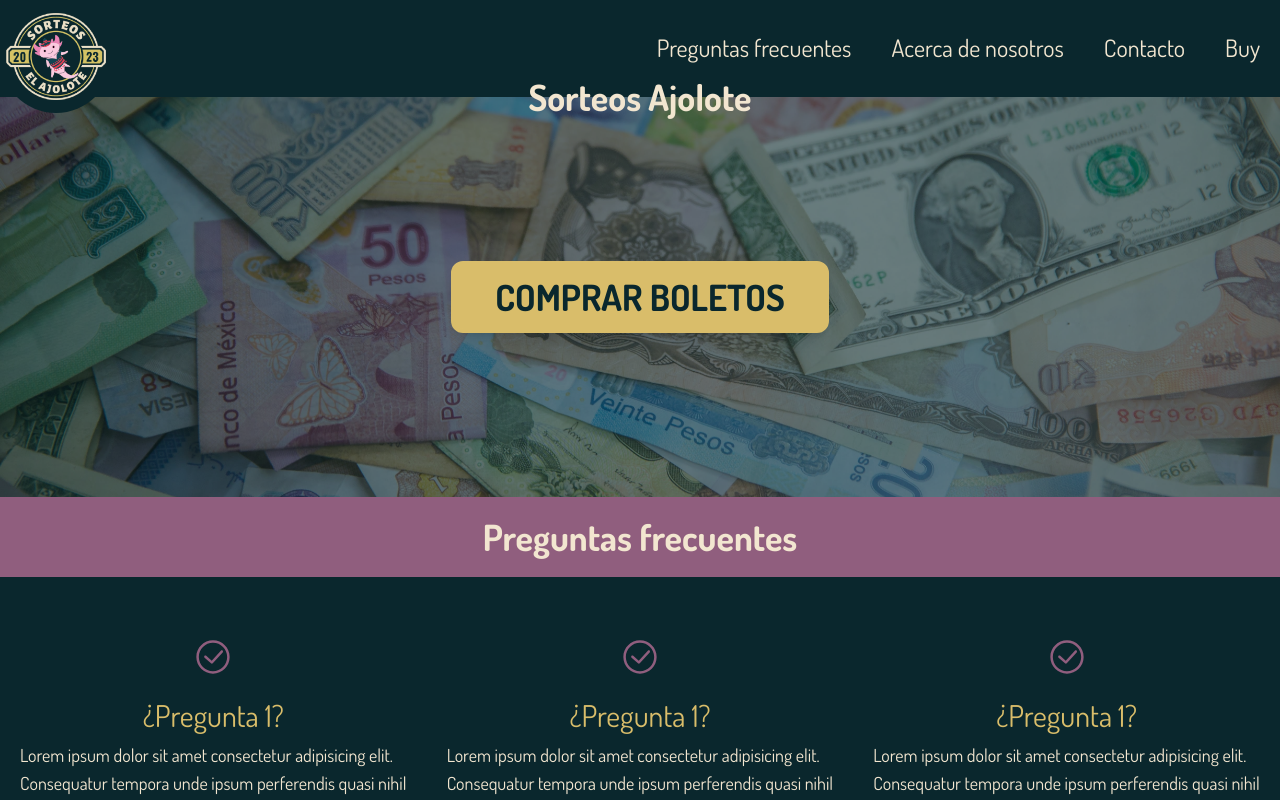
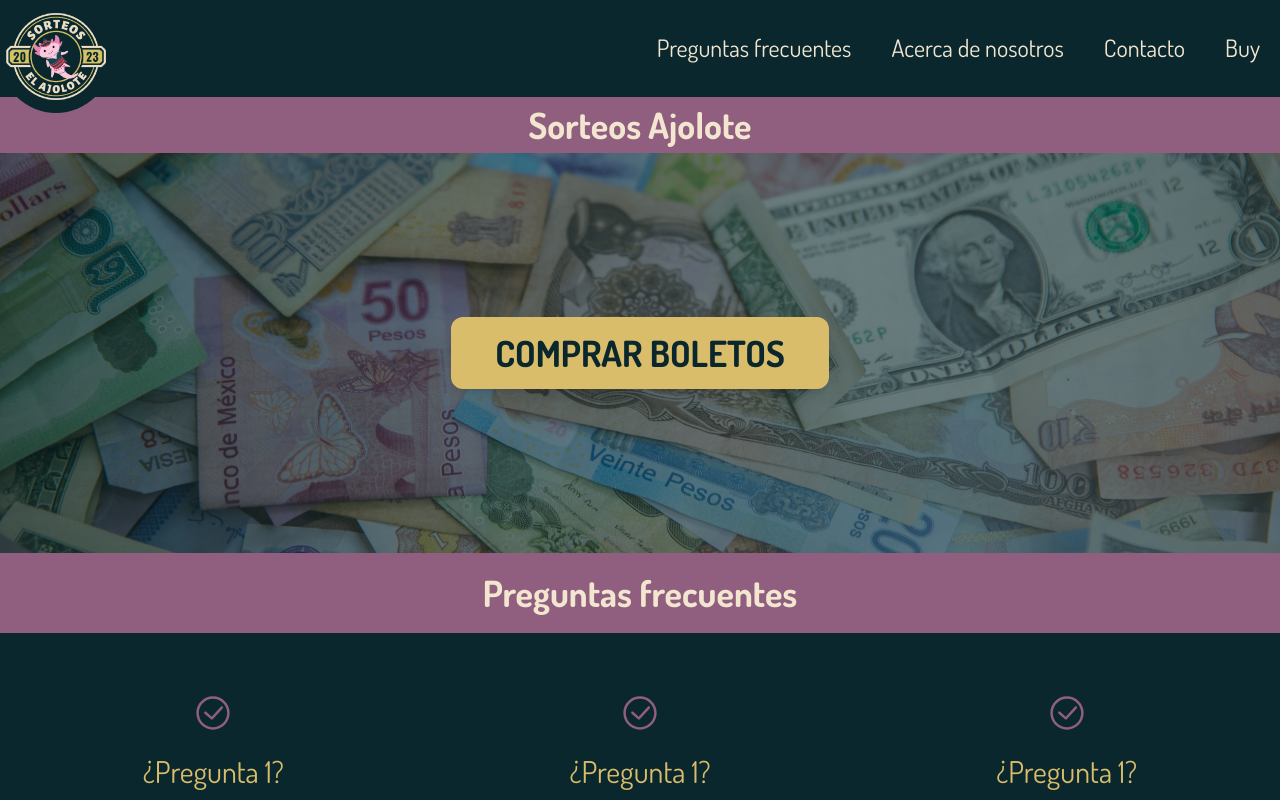
Before and after one commit to darideveloper/sorteos-ajolote-frontend, a React (Vite) app: page / in a window 1280 px wide. Shown: the top 800 px of the page. Built offline with nearby package versions, Linux system fonts and the light colour scheme.

Commit message:
style (hero): h1 bg color

```diff
--- a/src/routes/home.jsx
+++ b/src/routes/home.jsx
@@ -10,13 +10,13 @@ export default function Home() {
   return (
     <>
       <section className="hero">
+        <h1 className="w-full text-center text-xl sm:text-2xl md:text-3xl lg:text-4xl font-bold bg-pink py-2">Sorteos Ajolote</h1>
         <Paralax
           extraClasses="flex items-center justify-center relative h-52 sm:h-80 md:h-96 lg:h-screen"
           imageUrl="./hero.jpg"
           maxHeight={400}
         >
           <>
-            <h1 className="absolute -top-3 sm:-top-4 md:-top-5 lg:-top-5 left-0 w-full text-center text-xl sm:text-2xl md:text-3xl lg:text-4xl font-bold">Sorteos Ajolote</h1>
             <Link to={"buy"} className="rounded-xl bg-yellow text-2xl sm:text-3xl md:text-4xl font-bold text-green px-5 sm:px-6 md:px-8 lg:px-10 py-1 sm:py-2 md:py-2 lg:py-3 uppercase shadow-lg border-4 border-yellow duration-300 hover:bg-transparent hover:text-yellow">Comprar boletos</Link>
           </>
         </Paralax>
```
